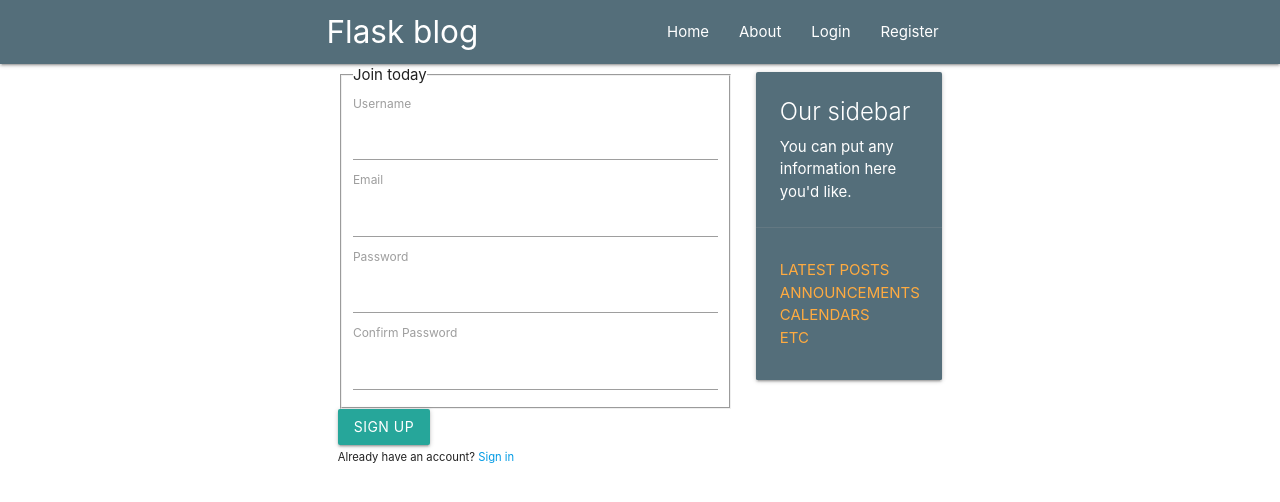
After one commit to orestispanago/Flask-Blog, a Flask app: page /register in a window 1280 px wide. The commit adds this page. Shown: the top 502 px of the page. Run offline with Flask 2, Linux system fonts and the light colour scheme.

Commit message:
Added register form. Need to use materialize

```diff
--- a/flaskblog.py
+++ b/flaskblog.py
@@ -1,6 +1,9 @@
-from flask import Flask, render_template, url_for
+from flask import Flask, render_template, url_for, flash, redirect
+from forms import RegistrationForm, LoginForm
 
 app = Flask(__name__)
+
+app.config['SECRET_KEY'] = '8399ae30054bd74a49ac2a7b2fd21ab9'
 
 posts = [
     {
@@ -29,5 +32,24 @@
     return render_template('about.html', title="About")
 
 
+@app.route("/register", methods=['GET', 'POST'])
+def register():
+    form = RegistrationForm()
+    if form.validate_on_submit():
+        flash(f'Account created for {form.username.data}!')
+        return redirect(url_for('home'))
+    print(form.username)
+    print(form.email)
+    print(form.password.data)
+    print(form.confirm_password)
+    return render_template('register.html', title='Register', form=form)
+
+
+@app.route("/login")
+def login():
+    form = LoginForm()
+    return render_template('login.html', title='Login', form=form)
+
+
 if __name__ == '__main__':
     app.run(debug=True)
--- /dev/null
+++ b/forms.py
@@ -0,0 +1,21 @@
+from flask_wtf import FlaskForm
+from wtforms import StringField, PasswordField, SubmitField, BooleanField
+from wtforms.validators import DataRequired, Length, Email, EqualTo
+
+
+class RegistrationForm(FlaskForm):
+    username = StringField('Username',
+                           validators=[DataRequired(), Length(min=2, max=20)])
+    email = StringField('Email', validators=[DataRequired(), Email()])
+    password = PasswordField('Password', validators=[DataRequired()])
+    confirm_password = PasswordField('Confirm Password',
+                                     validators=[DataRequired(),
+                                                 EqualTo('password')])
+    submit = SubmitField('Sign up')
+
+
+class LoginForm(FlaskForm):
+    email = StringField('Email', validators=[DataRequired(), Email()])
+    password = PasswordField('Password', validators=[DataRequired()])
+    remember = BooleanField('Remember me')
+    submit = SubmitField('Login')
--- a/templates/layout.html
+++ b/templates/layout.html
@@ -25,15 +25,15 @@
             <div class="nav-wrapper blue-grey darken-1">
                 <div class="container">
                     <div class="container">
-                        <a href="#!" class="brand-logo">Flask blog</a>
-                        <a href="#" data-target="mobile-demo" class="sidenav-trigger"><i
+                        <a href="/" class="brand-logo">Flask blog</a>
+                        <a href="/" data-target="mobile-demo" class="sidenav-trigger"><i
                                 class="material-icons">menu</i></a>
                         <ul class="right hide-on-med-and-down">
                             <ul class="right hide-on-med-and-down">
                                 <li><a href="/">Home</a></li>
                                 <li><a href="/about">About</a></li>
-                                <li><a href="#">Login</a></li>
-                                <li><a href="#">Register</a></li>
+                                <li><a href="/login">Login</a></li>
+                                <li><a href="/register">Register</a></li>
                             </ul>
                     </div>
                 </div>
@@ -41,8 +41,8 @@
         <ul class="sidenav" id="mobile-demo">
             <li><a href="/">Home</a></li>
             <li><a href="/about">About</a></li>
-            <li><a href="#">Login</a></li>
-            <li><a href="#">Register</a></li>
+            <li><a href="/login">Login</a></li>
+            <li><a href="/register">Register</a></li>
         </ul>
 
     </header>
@@ -52,6 +52,15 @@
             <main role="main" class="container">
                 <div class="row">
                     <div class="col s8">
+                        {% with messages =get_flashed_messages(with_categories=true) %}
+                        {% if messages %}
+                            {% for category, message in messages %}
+                                <div class="card-panel green accent-1">
+                                    {{ message }}
+                                </div>
+                            {% endfor %}
+                        {% endif %}
+                        {% endwith %}
                         {% block content %}{% endblock %}
                     </div>
                     <div class="col s4">
--- /dev/null
+++ b/templates/register.html
@@ -0,0 +1,38 @@
+{% extends "layout.html" %}
+
+
+{% block content %}
+<div>
+    <form method="POST">
+        {{ form.hidden_tag() }}
+        <fieldset class="form-group">
+            <legend>Join today</legend>
+            <div>
+                {{ form.username.label() }}
+                {{ form.username() }}
+            </div>
+            <div>
+                {{ form.email.label() }}
+                {{ form.email() }}
+            </div>
+            <div>
+                {{ form.password.label() }}
+                {{ form.password() }}
+            </div>
+            <div>
+                {{ form.confirm_password.label() }}
+                {{ form.confirm_password() }}
+            </div>
+        </fieldset>
+        <div>
+            {{ form.submit(class="btn") }}
+        </div>
+    </form>
+    <div>
+        <small>
+            Already have an account? <a href="{{ url_for('login') }}">Sign in</a>
+        </small>
+    </div>
+</div>
+
+{% endblock content%}
```
Also changed, not shown: requirements.txt (added, +14 -0 lines), 1 other file.
